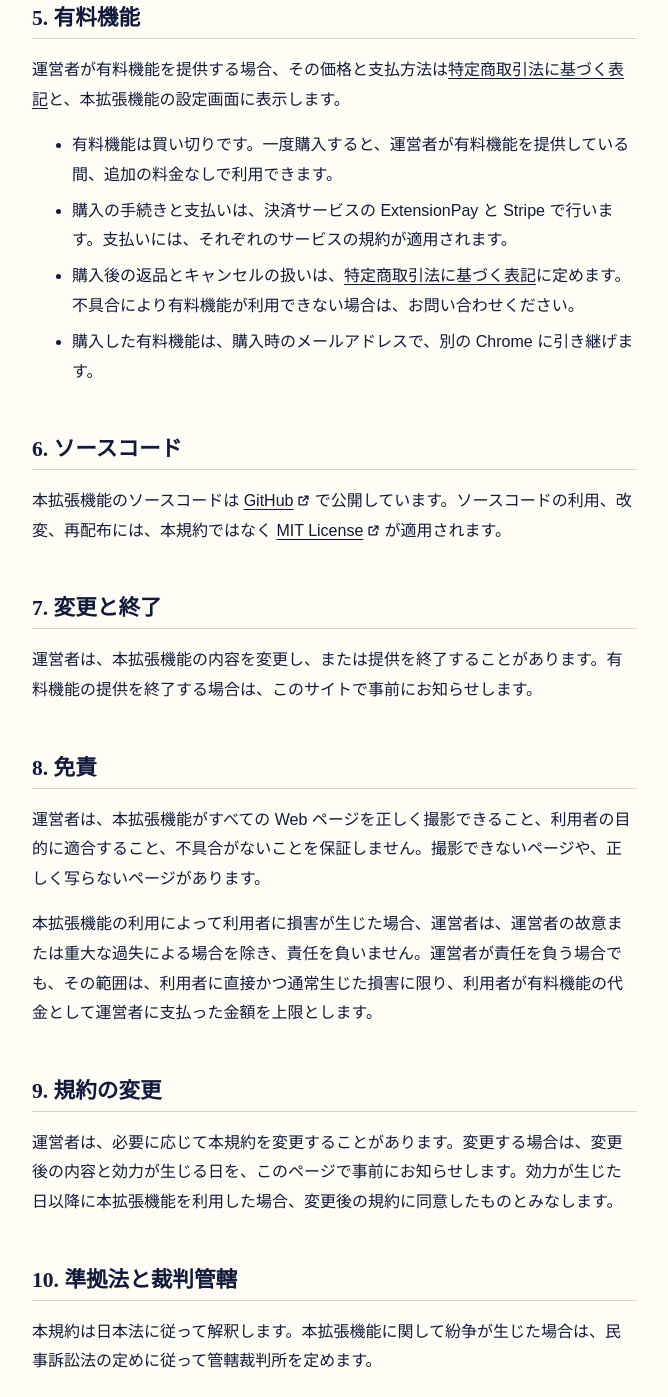
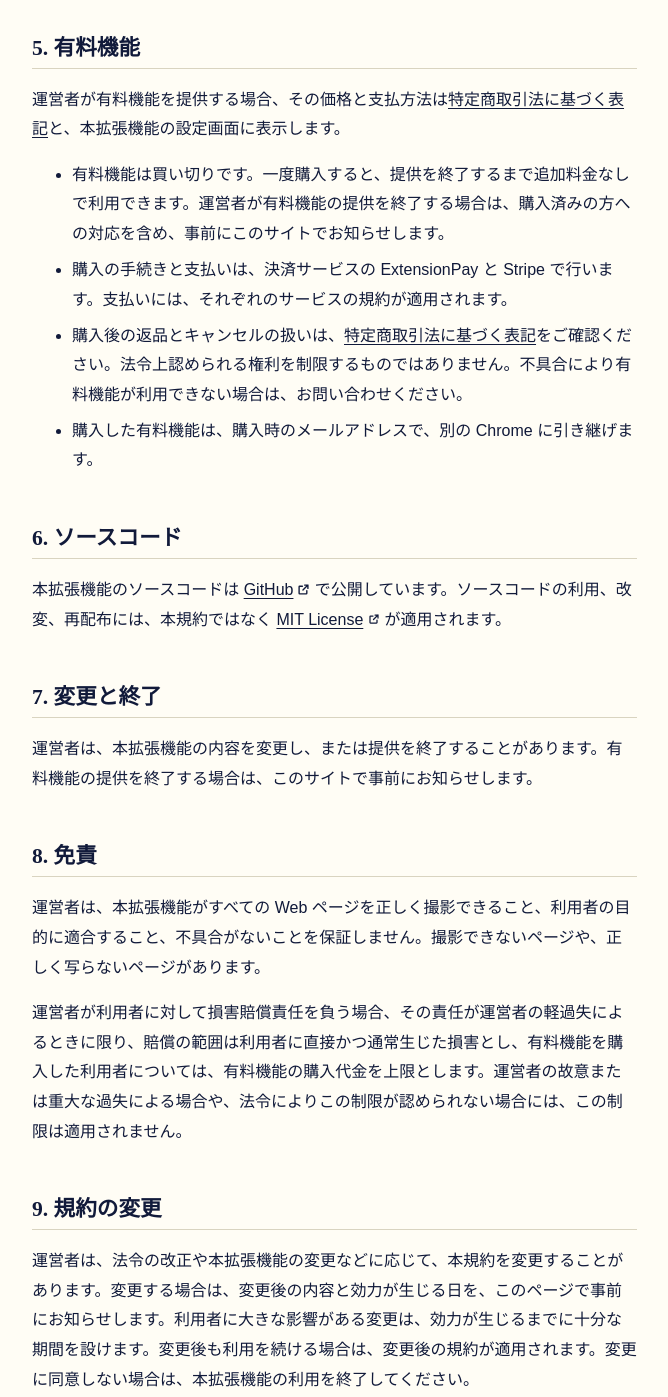
Before and after one commit to conte0745/Capt-Glab, a website built with Vite: page docs/terms.html in a window 1280 px wide. Shown: the part 1311-2708 px from the top of the page, without its empty margins (324-992 px from the left). Built offline with nearby package versions, Linux system fonts and the light colour scheme.

Commit message:
docs: clarify CaptGrab terms

```diff
--- a/docs/terms.html
+++ b/docs/terms.html
@@ -51,7 +51,7 @@
           この利用規約（以下「本規約」）は、竹内涼矢（以下「運営者」）が提供する Chrome 拡張機能 CaptGrab（以下「本拡張機能」）と、その紹介サイトの利用に適用されます。本拡張機能をインストールまたは利用した時点で、本規約に同意したものとみなします。
         </p>
         <p>
-          個人情報と利用者のデータの取り扱いは<a href="privacy-policy.html">プライバシーポリシー</a>に、有料機能の販売条件は<a href="tokushoho.html">特定商取引法に基づく表記</a>に定めます。これらも本規約の一部とします。
+          個人情報と利用者のデータの取り扱いは<a href="privacy-policy.html">プライバシーポリシー</a>をご確認ください。有料機能の販売事業者、価格、支払方法などは<a href="tokushoho.html">特定商取引法に基づく表記</a>に表示します。
         </p>
 
         <h2 id="use">2. 利用</h2>
@@ -83,13 +83,13 @@
         </p>
         <ul>
           <li>
-            有料機能は買い切りです。一度購入すると、運営者が有料機能を提供している間、追加の料金なしで利用できます。
+            有料機能は買い切りです。一度購入すると、提供を終了するまで追加料金なしで利用できます。運営者が有料機能の提供を終了する場合は、購入済みの方への対応を含め、事前にこのサイトでお知らせします。
           </li>
           <li>
             購入の手続きと支払いは、決済サービスの ExtensionPay と Stripe で行います。支払いには、それぞれのサービスの規約が適用されます。
           </li>
           <li>
-            購入後の返品とキャンセルの扱いは、<a href="tokushoho.html">特定商取引法に基づく表記</a>に定めます。不具合により有料機能が利用できない場合は、お問い合わせください。
+            購入後の返品とキャンセルの扱いは、<a href="tokushoho.html">特定商取引法に基づく表記</a>をご確認ください。法令上認められる権利を制限するものではありません。不具合により有料機能が利用できない場合は、お問い合わせください。
           </li>
           <li>
             購入した有料機能は、購入時のメールアドレスで、別の Chrome に引き継げます。
@@ -125,12 +125,12 @@
           運営者は、本拡張機能がすべての Web ページを正しく撮影できること、利用者の目的に適合すること、不具合がないことを保証しません。撮影できないページや、正しく写らないページがあります。
         </p>
         <p>
-          本拡張機能の利用によって利用者に損害が生じた場合、運営者は、運営者の故意または重大な過失による場合を除き、責任を負いません。運営者が責任を負う場合でも、その範囲は、利用者に直接かつ通常生じた損害に限り、利用者が有料機能の代金として運営者に支払った金額を上限とします。
+          運営者が利用者に対して損害賠償責任を負う場合、その責任が運営者の軽過失によるときに限り、賠償の範囲は利用者に直接かつ通常生じた損害とし、有料機能を購入した利用者については、有料機能の購入代金を上限とします。運営者の故意または重大な過失による場合や、法令によりこの制限が認められない場合には、この制限は適用されません。
         </p>
 
         <h2 id="changes-terms">9. 規約の変更</h2>
         <p>
-          運営者は、必要に応じて本規約を変更することがあります。変更する場合は、変更後の内容と効力が生じる日を、このページで事前にお知らせします。効力が生じた日以降に本拡張機能を利用した場合、変更後の規約に同意したものとみなします。
+          運営者は、法令の改正や本拡張機能の変更などに応じて、本規約を変更することがあります。変更する場合は、変更後の内容と効力が生じる日を、このページで事前にお知らせします。利用者に大きな影響がある変更は、効力が生じるまでに十分な期間を設けます。変更後も利用を続ける場合は、変更後の規約が適用されます。変更に同意しない場合は、本拡張機能の利用を終了してください。
         </p>
 
         <h2 id="law">10. 準拠法と裁判管轄</h2>
```
Also changed, not shown: docs/tokushoho.html (+1 -1 lines).
